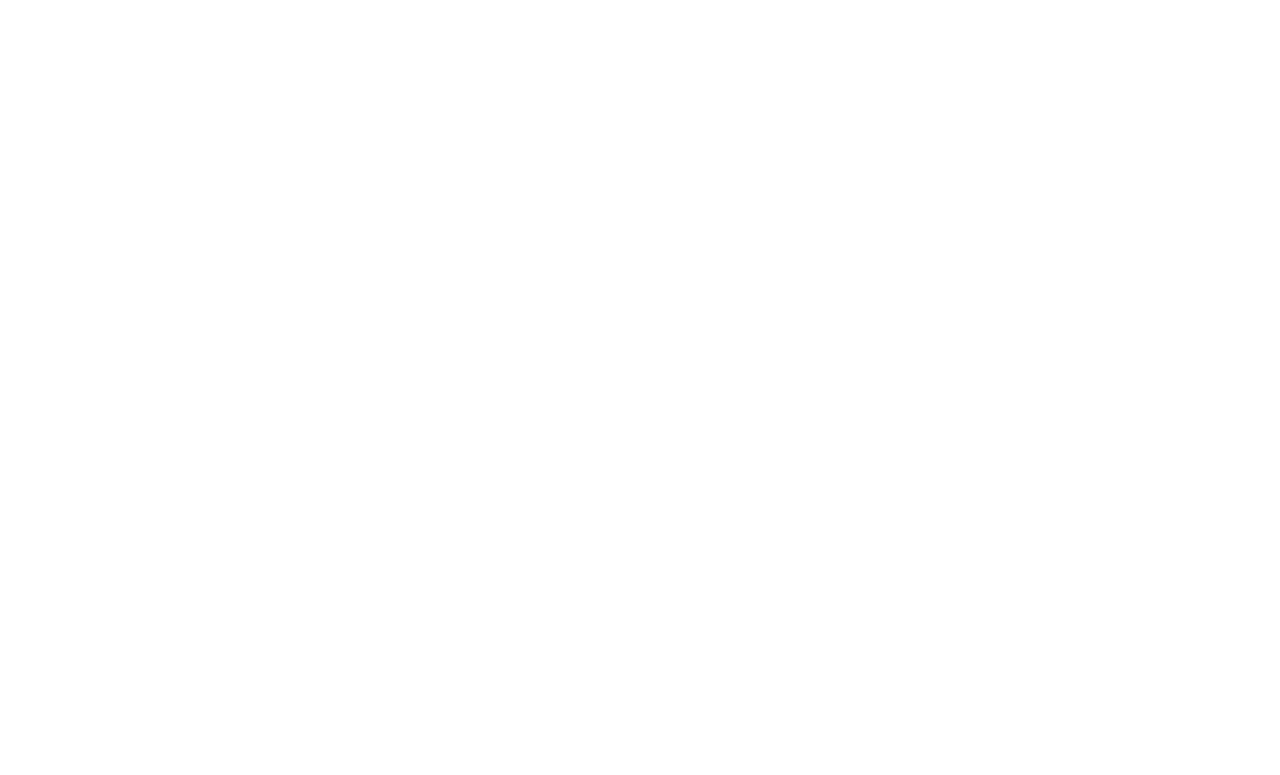
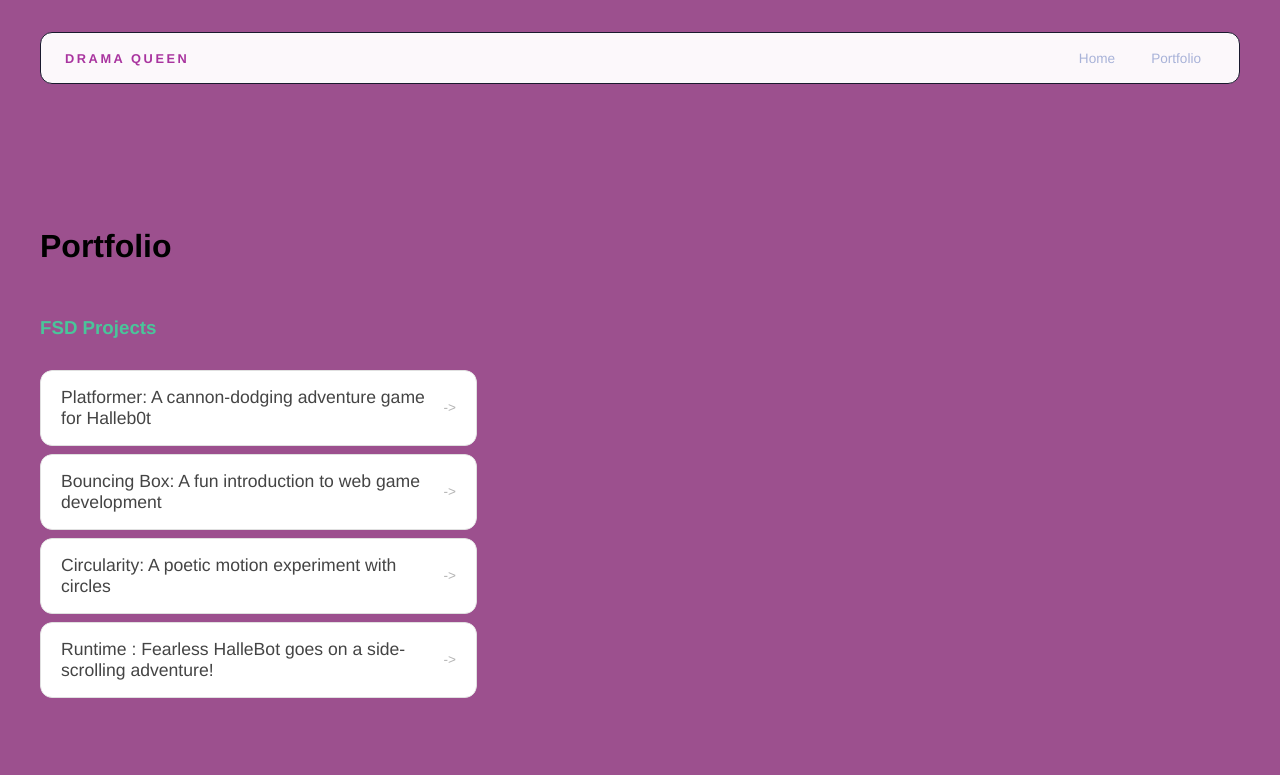
Before and after one commit to melaikycastillomarin/melaikycastillomarin.github.io, a plain HTML site: page portfolio.html in a window 1280 px wide. Drawn offline with Linux system fonts and the light colour scheme.

Commit message:
finished website

```diff
--- a/portfolio.html
+++ b/portfolio.html
@@ -0,0 +1,50 @@
+<!DOCTYPE html>
+<html>
+  <head>
+    <title>drama queen</title>
+    <link rel="stylesheet" href="style.css" />
+  </head>
+
+  <body>
+    <!-- All content goes here -->
+    <div id="all-contents">
+    <nav>
+    <h1>drama queen</h1>
+    <ul id="nav-ul">
+    <li class="nav-li">
+      <a href="index.html">Home</a>
+    </li>
+    <li class="nav-li">
+      <a href="portfolio.html">Portfolio</a>
+    </li>
+  </ul>
+  </nav>
+
+  <main>
+ <div class="content">
+    <h1>Portfolio</h1>
+    <h3>FSD Projects</h3>
+    <ul id="portfolio">
+<li>
+  <a href="fsd-projects/platformer/">Platformer: A cannon-dodging adventure game for Halleb0t</a>
+</li>
+<li>
+  <a href="fsd-projects/bouncing-box/">Bouncing Box: A fun introduction to web game development</a>
+</li>
+<li>
+  <a href="fsd-projects/circularity/">Circularity: A poetic motion experiment with circles</a>
+</li>
+<li>
+ <a href="fsd-projects/runtime/">Runtime : Fearless HalleBot goes on a side-scrolling adventure!</a>
+</li>
+
+    </ul>
+
+    <!-- ASD Projects will go here -->
+
+  </div>
+  </main>
+
+    </div>
+  </body>
+</html>
--- a/style.css
+++ b/style.css
@@ -112,4 +112,137 @@
   filter: grayscale(0%);
   transform: translateY(-4px);
   box-shadow: 0 16px 40px rgba(0, 0, 0, 0.18);
+}.sidebar-img {
+  width: 100%;
+  max-width: 760px;
+  aspect-ratio: 3 / 4;
+  object-fit: cover;
+  display: block;
+  border-radius: 24px;
+  filter: grayscale(100%);
+  box-shadow: 0 8px 30px rgba(0, 0, 0, 0.12);
+  transition:
+    filter 0.4s ease,
+    transform 0.4s ease,
+    box-shadow 0.4s ease;
 }
+
+.sidebar-img:hover {
+  filter: grayscale(0%);
+  transform: translateY(-4px);
+  box-shadow: 0 16px 40px rgba(0, 0, 0, 0.18);
+}
+nav {
+  display: flex;
+  justify-content: space-between;
+  align-items: center;
+  margin-bottom: 48px;
+  padding: 16px 24px;
+  background: #fff;
+  border: 1px solid #e0e0e0;
+  border-radius: 12px;
+}
+
+nav h1 {
+  margin: 0;
+  font-size: 0.8rem;
+  font-weight: 700;
+  text-transform: uppercase;
+  letter-spacing: 0.2em;
+  color: #000;
+}
+
+#nav-ul {
+  list-style: none;
+  display: flex;
+  gap: 8px;
+  margin: 0;
+  padding: 0;
+}
+
+.nav-li a {
+  color: #666;
+  text-decoration: none;
+  font-size: 0.85rem;
+  font-weight: 500;
+  padding: 6px 14px;
+  border-radius: 8px;
+  transition:
+    background 0.25s ease,
+    color 0.25s ease;
+}
+
+.nav-li a:hover {
+  background: #000;
+  color: #fff;
+}
+
+nav {
+  background: #fcf8fb;
+  border-color: #1a1a2e;
+}
+
+nav h1 {
+  color: #a9349f;
+}
+
+.nav-li a {
+  color: #a8b2d8;
+}
+
+.nav-li a:hover {
+  background: #e94560;
+  color: #fff;
+}
+/* Portfolio styles */
+.content h1 {
+  color: black;
+}
+
+#portfolio {
+  list-style: none;
+  margin: 0;
+  padding: 0;
+  width: 100%;
+  display: flex;
+  flex-direction: column;
+  gap: 8px;
+}
+
+#portfolio li {
+  border-radius: 12px;
+  overflow: hidden;
+}
+
+#portfolio a {
+  display: flex;
+  justify-content: space-between;
+  align-items: center;
+  text-decoration: none;
+  color: #444;
+  padding: 16px 20px;
+  font-size: 1.1rem;
+  font-weight: 500;
+  background: #fff;
+  border: 1px solid #e0e0e0;
+  border-radius: 12px;
+  transition: background 0.25s ease, color 0.25s ease, transform 0.25s ease;
+}
+
+#portfolio a:hover {
+  background: #000;
+  color: #fff;
+  transform: translateX(4px);
+}
+
+#portfolio a::after {
+  content: "->";
+  font-size: 0.85rem;
+  opacity: 0.4;
+  transition: opacity 0.25s ease;
+  white-space: nowrap;
+}
+
+#portfolio a:hover::after {
+  opacity: 1;
+}
```
Also changed, not shown: index.html (+8 -5 lines).
